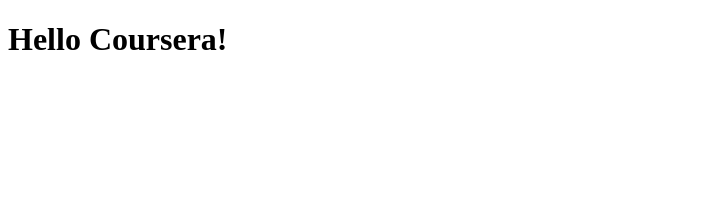
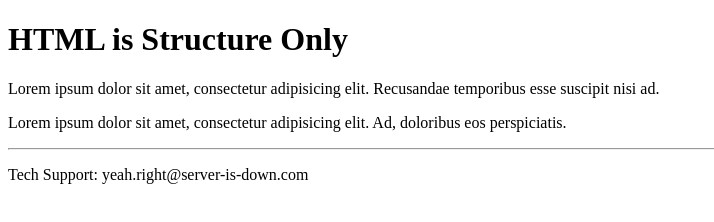
Before and after one commit to Anushkajsingh/coursera-test, a plain HTML site: page index.html in a window 1280 px wide. Shown: the whole page, without its empty margins (0-714 px from the left). Drawn offline with Linux system fonts and the light colour scheme.

Commit message:
Add files via upload

```diff
--- a/index.html
+++ b/index.html
@@ -1,9 +1,15 @@
-<!DOCTYPE html>
+<!doctype html>
 <html>
-<head>
-	<title>Hello Coursera</title>
-</head>
-<body>
-<h1>Hello Coursera!</h1>
-</body>
+  <head>
+    <title>HTML is Structure Only (Before)</title>
+  </head>
+  <body>
+    <h1>HTML is Structure Only</h1>
+    <p>Lorem ipsum dolor sit amet, consectetur adipisicing elit. Recusandae temporibus esse suscipit nisi ad.</p>
+    <p>Lorem ipsum dolor sit amet, consectetur adipisicing elit. Ad, doloribus eos perspiciatis.</p>
+    <footer>
+      <hr>
+      <p>Tech Support: yeah.right@server-is-down.com</p>
+    </footer>
+  </body>
 </html>
```
